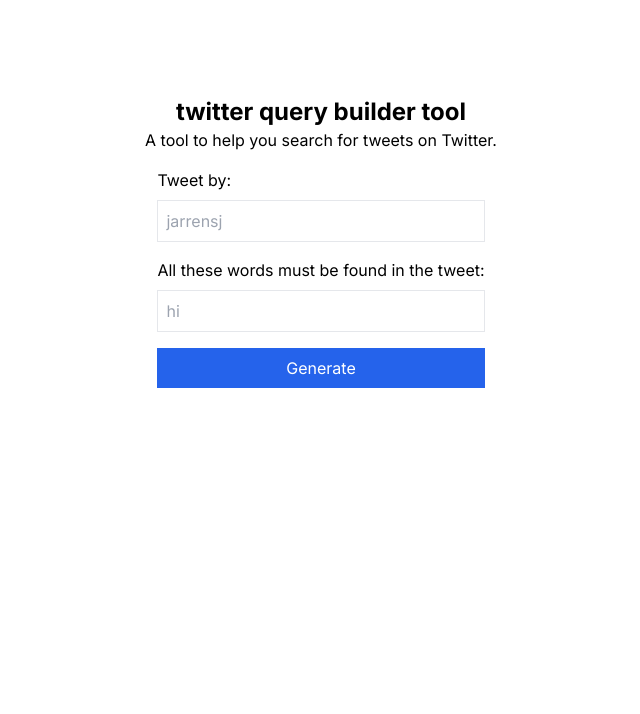
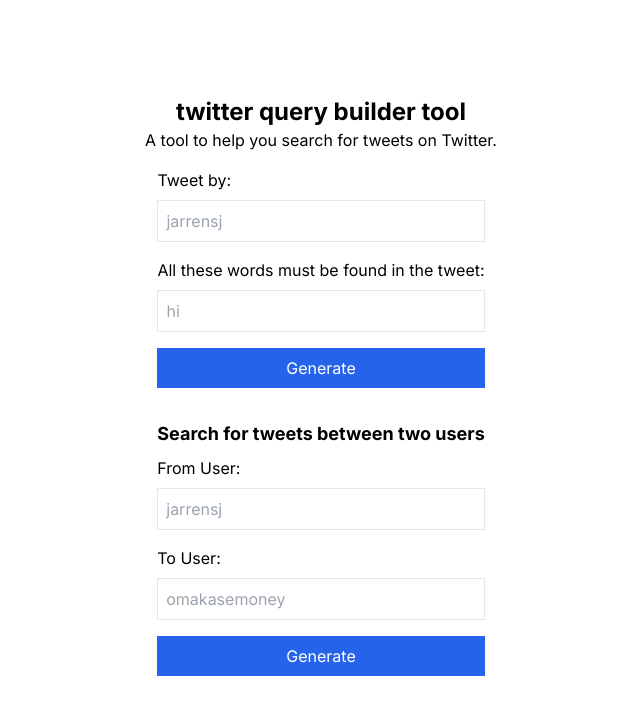
Before and after one commit to jarrensj/twitter-query-builder, a Next.js app: page / in a window 1280 px wide. Shown: the top 714 px of the page, without its empty margins (319-959 px from the left). Built offline with nearby package versions, Linux system fonts and the light colour scheme.

Commit message:
create form to find tweets between two users

```diff
--- a/app/page.tsx
+++ b/app/page.tsx
@@ -1,5 +1,5 @@
-import Image from "next/image";
 import Form from "../components/Form";
+import Form2 from "../components/Form2";
 
 export default function Home() {
   return (
@@ -11,6 +11,7 @@
         A tool to help you search for tweets on Twitter.
       </p>
       <Form />
+      <Form2 />
     </main>
   );
 }
--- /dev/null
+++ b/components/Form2.tsx
@@ -0,0 +1,82 @@
+'use client'
+
+import { useState } from 'react';
+import Link from 'next/link';
+
+const Form2 = () => {
+  const [user1, setUser1] = useState('');
+  const [user2, setUser2] = useState('');
+  const [query, setQuery] = useState('');
+
+  const buildQuery = () => {
+    if (user1 && user2) {
+      return `https://x.com/search?q=(from%3A${encodeURIComponent(user1)})%20(to%3A${encodeURIComponent(user2)})&src=typed_query`;
+    }
+    return '';
+  };
+
+  const handleSubmit = (e: React.FormEvent) => {
+    e.preventDefault();
+    setQuery(buildQuery());
+  };
+
+  return (
+    <>
+      <div className="mt-4">
+        <h2 className="text-lg font-bold mb-2">
+            Search for tweets between two users
+        </h2>
+        <form onSubmit={handleSubmit} className="mb-4">
+          <div className="mb-4">
+            <label htmlFor="user1" className="block mb-2">
+              From User:
+            </label>
+            <input
+              type="text"
+              id="user1"
+              value={user1}
+              onChange={(e) => setUser1(e.target.value)}
+              className="border p-2 w-full"
+              placeholder="jarrensj"
+            />
+          </div>
+          <div className="mb-4">
+            <label htmlFor="user2" className="block mb-2">
+              To User:
+            </label>
+            <input
+              type="text"
+              id="user2"
+              value={user2}
+              onChange={(e) => setUser2(e.target.value)}
+              className="border p-2 w-full"
+              placeholder="omakasemoney"
+            />
+          </div>
+          <div className="mb-4">
+            <button
+              type="submit"
+              className="w-full p-2 bg-blue-600 text-white"
+            >
+              Generate
+            </button>
+          </div>
+        </form>
+      </div>
+      {query && (
+        <div className="mt-4 break-words text-xs flex-wrap">
+          <Link
+            href={query}
+            target="_blank"
+            rel="noopener noreferrer"
+            className="text-blue-500 hover:text-blue-700 underline"
+          >
+            {query}
+          </Link>
+        </div>
+      )}
+    </>
+  );
+};
+
+export default Form2;
```
